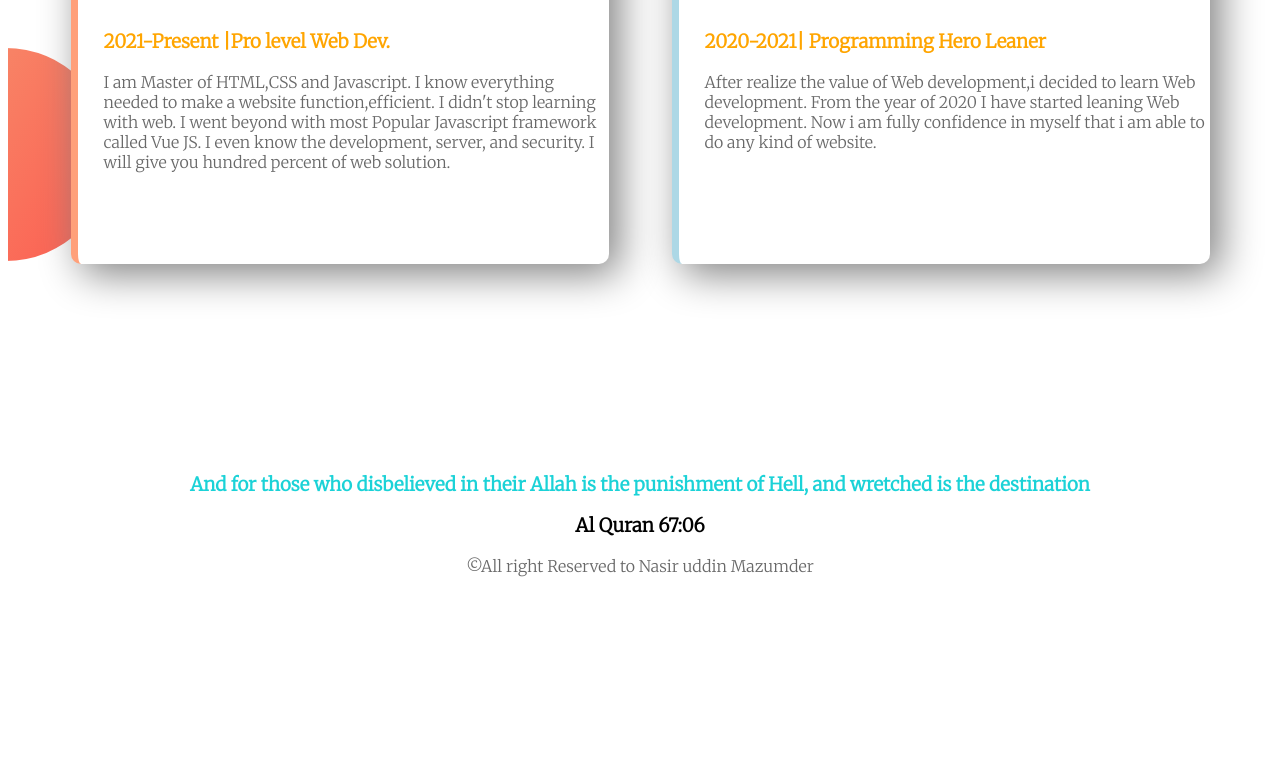
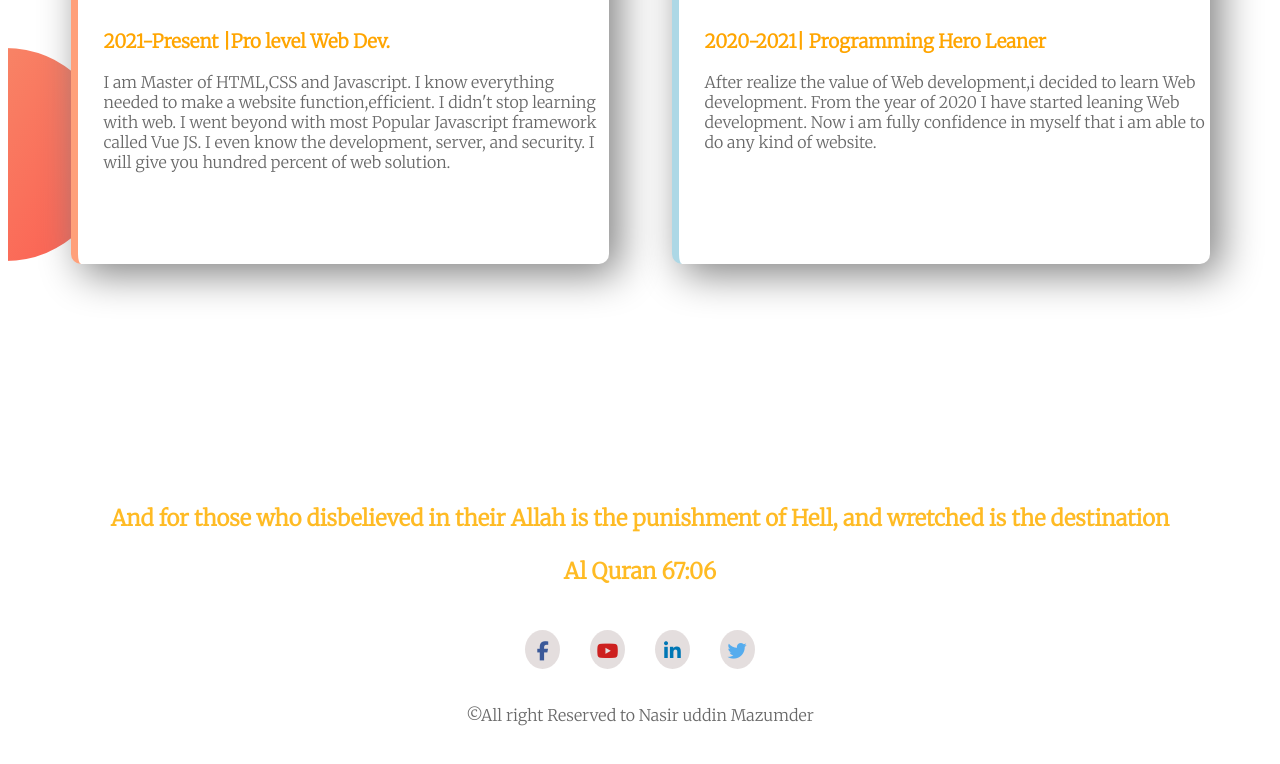
Before and after one commit to nasirmazumder/web-portfolio, a plain HTML site: page index.html in a window 1280 px wide. Shown: the part 1414-2178 px from the top of the page. Drawn offline with Linux system fonts and the light colour scheme.

Commit message:
adding footer and rename setting some part

```diff
--- a/css/style.css
+++ b/css/style.css
@@ -83,3 +83,66 @@ body{
 #extra-color{
     color:#1BD2D7;
 }
+.footer{
+    width: 100%;
+    text-align: center;
+    padding:30px 0;
+}
+.footer h3{
+    margin-bottom: 25px;
+margin-top: 20px;
+font-weight: bolder;
+font-size: 22px;
+color:#FFBB24;
+}
+.icons .fa{
+    position: relative;
+    margin: 0 13px;
+    cursor: pointer;
+    padding: 18px 0;
+    width: 35px;
+    height: 3px;
+    border-radius: 50%;
+    background-color: rgba(209, 199, 199, 0.589);
+    display:inline-block;
+    font-size: 120%;
+    line-height: 40%;
+    text-align: center;
+
+    transition: 0.6s;
+    color:black
+}
+.icons .fa:hover{
+
+    transform: translate(0, -10px);
+
+}
+.icons a:nth-child(1) i{
+    color:#3B5999;
+}
+.icons a:nth-child(2) i{
+    color:#CD201F;
+}
+.icons a:nth-child(3) i{
+    color:#0077B5;
+}
+.icons a:nth-child(4) i{
+    color:#55ACEE;
+
+}
+.icons a:nth-child(1) i:hover{
+    background-color:#3B5999 ;
+    color: white
+}
+.icons a:nth-child(2) i:hover{
+    color:white;
+    background-color:#CD201F ;
+}
+.icons a:nth-child(3) i:hover{
+    color:white;
+    background-color:#0077B5 ;
+}
+.icons a:nth-child(4) i:hover{
+    color:white;
+    background-color:#55ACEE ;
+}
--- a/index.html
+++ b/index.html
@@ -63,19 +63,22 @@
         </div>
 
     </section>
-    <section>
-        <div class="footer">
-
-                <h3 id="extra-color" class="middle">And for those who disbelieved in their Allah is the punishment of Hell, and wretched is the destination</h3>
-                <h3 class="middle"> Al Quran 67:06</h3>
-              </div>
+    <section class="footer">
 
 
-
-                <p class="middle">&copy;All right Reserved to Nasir uddin Mazumder</p>
-
+        <h3>And for those who disbelieved in their Allah is the punishment of Hell, and wretched is the destination</h3>
+                <h3> Al Quran 67:06</h3>
+              <br>
+            <div class="icons">
+                <a href="https://www.facebook.com/profile.php?id=100007683761098" target="_blank"><i class="fa fa-facebook"></i></a>
+                <a href="https://www.youtube.com/" target="_blank"><i class="fa fa-youtube"></i></a>
+                <a href="https://www.linkedin.com/in/nasir-uddin-mazumder-660a05214/" target="_blank"><i class="fa fa-linkedin"></i></a>
+                <a href="https://twitter.com/" target="_blank"><i class="fa fa-twitter"></i></a>
+            </div>
+        <br>
+        <p class="middle">&copy;All right Reserved to Nasir uddin Mazumder</p>
 
         </section>
-
+        <script src="https://kit.fontawesome.com/6bcb7fd4b6.js" crossorigin="anonymous"></script>
 </body>
 </html>
```
